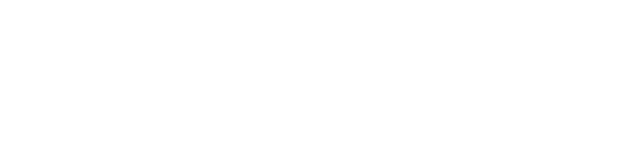
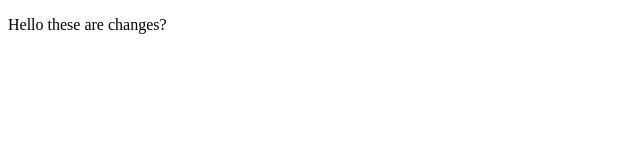
Before and after one commit to JoshHyde9/git-practice-repo, a plain HTML site: page index.html in a window 1280 px wide. Shown: the whole page, without its empty margins (0-640 px from the left). Drawn offline with Linux system fonts and the light colour scheme.

Commit message:
Changes B

```diff
--- a/index.html
+++ b/index.html
@@ -7,6 +7,6 @@
   <title>Document</title>
 </head>
 <body>
-
+  <p>Hello these are changes?</p>
 </body>
 </html>
```
